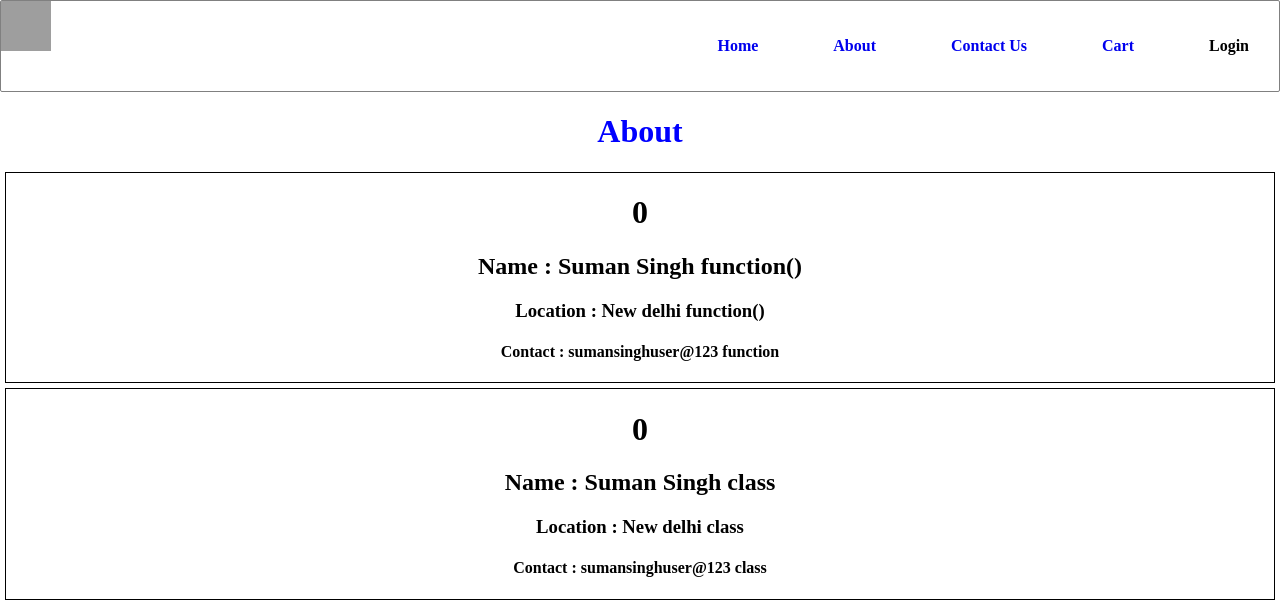
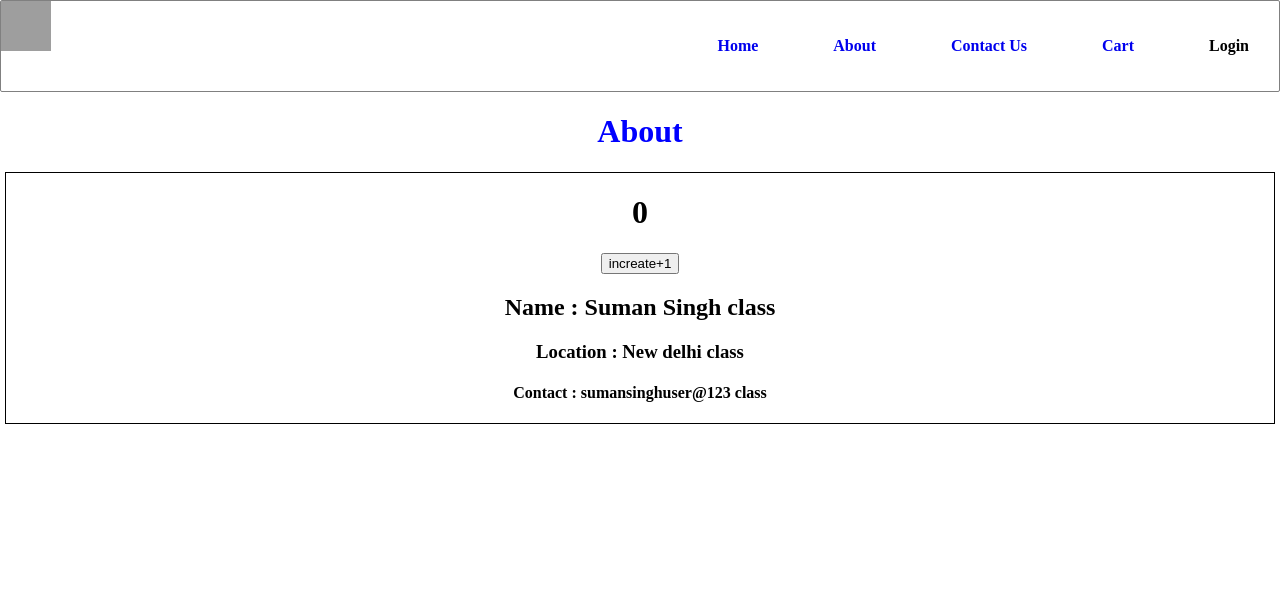
Before and after one commit to sumansingh226/ReactJS, a React (Vite) app: page /about in a window 1280 px wide. Shown: the top 616 px of the page. Built offline with nearby package versions, Linux system fonts and the light colour scheme; grey boxes are pictures that could not be loaded.

Commit message:
setSate in class based components

```diff
--- a/src/Components/About.jsx
+++ b/src/Components/About.jsx
@@ -6,11 +6,11 @@ const About = () => {
   return (
     <div>
       <h1 style={{ textAlign: "center", color: "blue" }}>About</h1>
-      <User
+      {/* <User
         name="Suman Singh function()"
         location="New delhi function()"
         contact={"sumansinghuser@123 function"}
-      />
+      /> */}
       <UserClass
         name="Suman Singh class"
         location="New delhi class"
--- a/src/Components/UserClass.js
+++ b/src/Components/UserClass.js
@@ -4,19 +4,24 @@ class UserClass extends React.Component {
     constructor(props) {
         super(props);
         this.state = {
-            count: 0
-        }
+            count: 0,
+        };
     }
 
     render() {
-        const name = this.props.name;
-        const location = this.props.location;
-        const contact = this.props.contact;
-        const count = this.state.count
+        const { name, location, contact } = this.props;
+        const { count } = this.state;
+
+        const handleClick = () => {
+            this.setState({
+                count: this.state.count + 1,
+            });
+        };
 
         return (
             <div className="user-card">
                 <h1>{count}</h1>
+                <button onClick={handleClick}>increate+1</button>
                 <h2>Name : {name}</h2>
                 <h3>Location : {location}</h3>
                 <h4>Contact : {contact}</h4>
```
